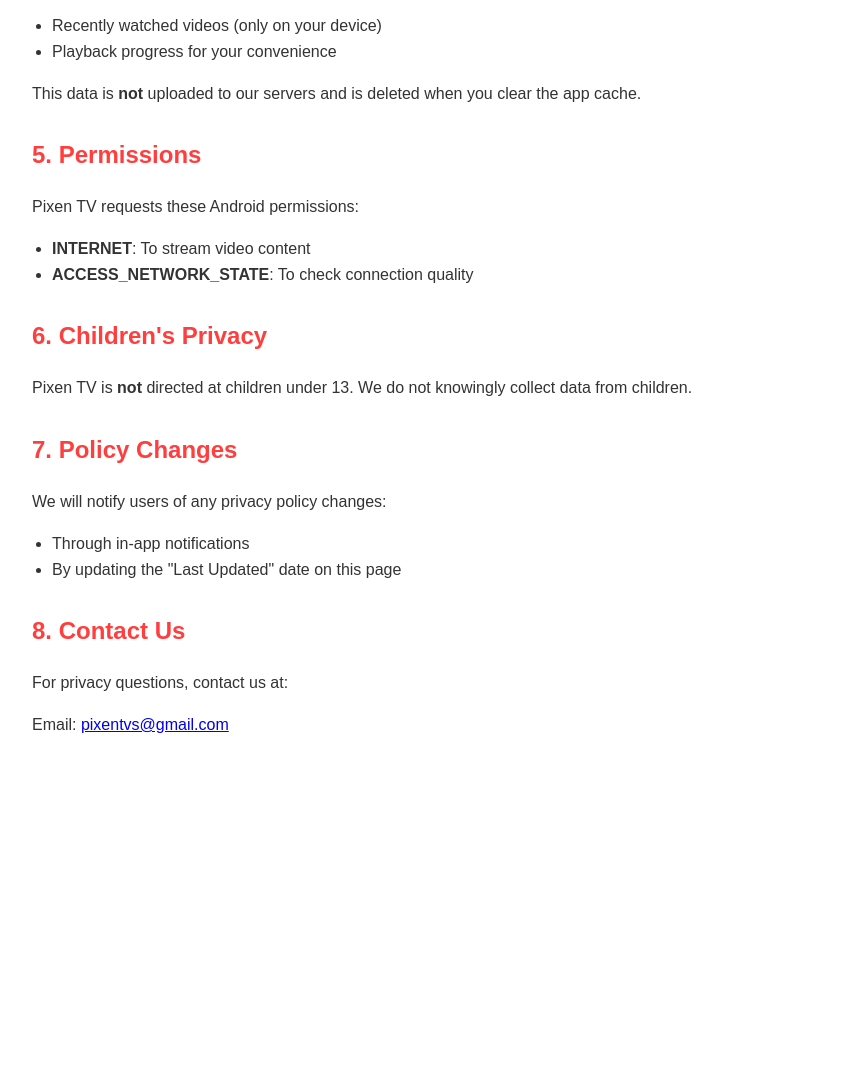
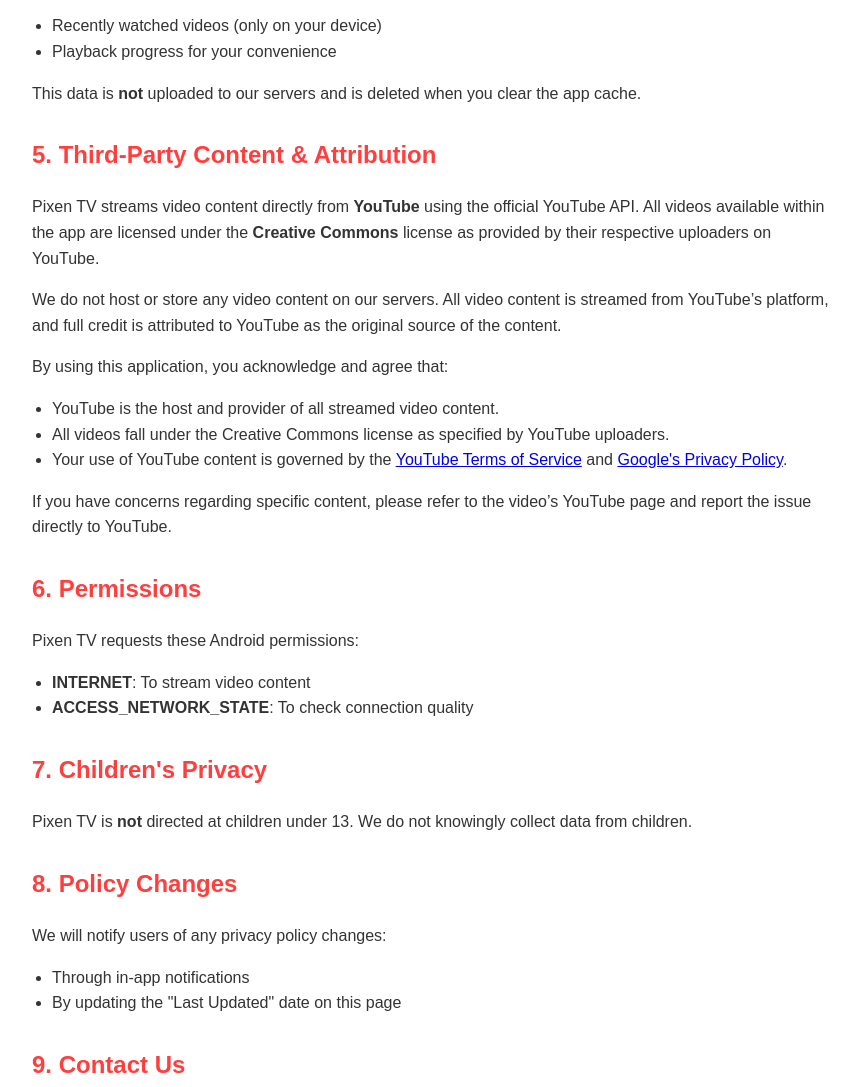
Before and after one commit to pixentv/home, a plain HTML site: page privacy-policy.html in a window 1280 px wide. Shown: the part 1020-2107 px from the top of the page, without its empty margins (208-1067 px from the left). Before the commit the page ends 1794 px from the top, so only its background shows below. Drawn offline with Linux system fonts and the light colour scheme.

Commit message:
updated privacy policy

```diff
--- a/privacy-policy.html
+++ b/privacy-policy.html
@@ -77,7 +77,7 @@
 </head>
 <body>
     <div class="header">
-        <img src="assets/logo.png" alt="Pixen TV" class="app-icon">
+        <img src="https://loby.s3.eu-west-3.amazonaws.com/splash_.png" alt="Pixen TV" class="app-icon">
         <h1 class="app-name">Pixen TV</h1>
     </div>
 
@@ -120,8 +120,8 @@
             <li>You may opt out at any time by disabling "Web Indexing" in the app's settings menu</li>
         </ul>
         <p>This optional program helps support the development of PixenTV while providing you with premium features.</p>
-    </div>
- -->
+    </div> -->
+
     <p>You can opt out of personalized ads in your device settings.</p>
 
 
@@ -136,24 +136,36 @@
     </ul>
     <p>This data is <strong>not</strong> uploaded to our servers and is deleted when you clear the app cache.</p>
 
-    <h2>5. Permissions</h2>
+    <h2>5. Third-Party Content & Attribution</h2>
+    <p>Pixen TV streams video content directly from <strong>YouTube</strong> using the official YouTube API. All videos available within the app are licensed under the <strong>Creative Commons</strong> license as provided by their respective uploaders on YouTube.</p>
+    <p>We do not host or store any video content on our servers. All video content is streamed from YouTube’s platform, and full credit is attributed to YouTube as the original source of the content.</p>
+    <p>By using this application, you acknowledge and agree that:</p>
+    <ul>
+        <li>YouTube is the host and provider of all streamed video content.</li>
+        <li>All videos fall under the Creative Commons license as specified by YouTube uploaders.</li>
+        <li>Your use of YouTube content is governed by the <a href="https://www.youtube.com/t/terms" target="_blank">YouTube Terms of Service</a> and <a href="https://policies.google.com/privacy" target="_blank">Google's Privacy Policy</a>.</li>
+    </ul>
+    <p>If you have concerns regarding specific content, please refer to the video’s YouTube page and report the issue directly to YouTube.</p>
+
+
+    <h2>6. Permissions</h2>
     <p>Pixen TV requests these Android permissions:</p>
     <ul>
         <li><strong>INTERNET</strong>: To stream video content</li>
         <li><strong>ACCESS_NETWORK_STATE</strong>: To check connection quality</li>
     </ul>
 
-    <h2>6. Children's Privacy</h2>
+    <h2>7. Children's Privacy</h2>
     <p>Pixen TV is <strong>not</strong> directed at children under 13. We do not knowingly collect data from children.</p>
 
-    <h2>7. Policy Changes</h2>
+    <h2>8. Policy Changes</h2>
     <p>We will notify users of any privacy policy changes:</p>
     <ul>
         <li>Through in-app notifications</li>
         <li>By updating the "Last Updated" date on this page</li>
     </ul>
 
-    <h2>8. Contact Us</h2>
+    <h2>9. Contact Us</h2>
     <p>For privacy questions, contact us at:</p>
     <p class="contact-email">Email: <a href="mailto:pixentvs@gmail.com">pixentvs@gmail.com</a></p>
 </body>
```
